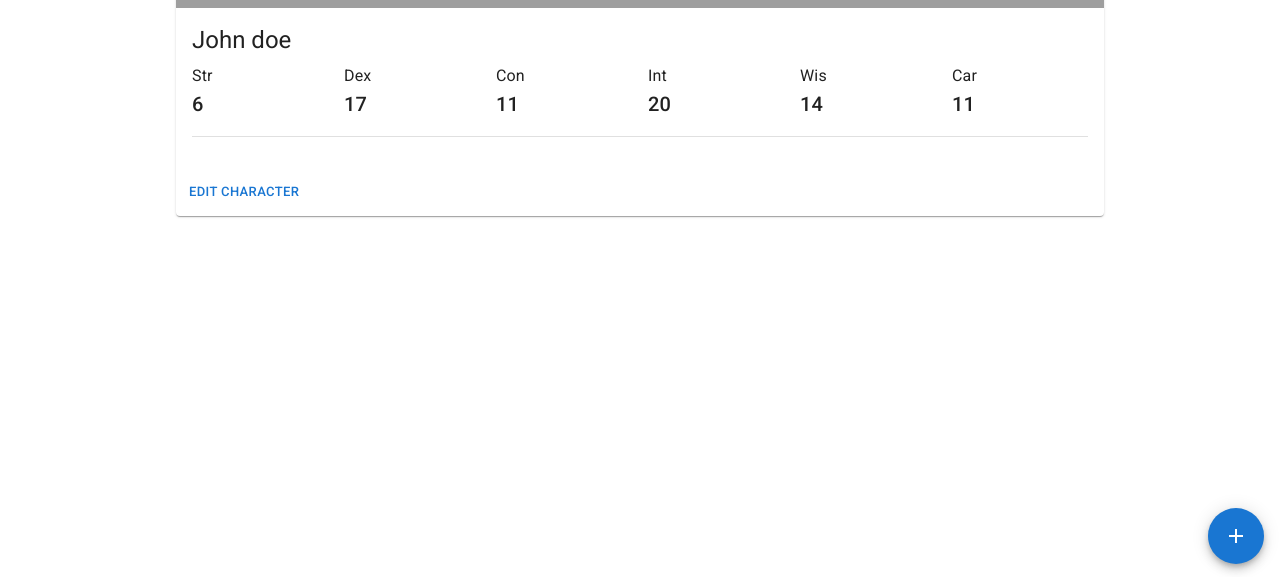
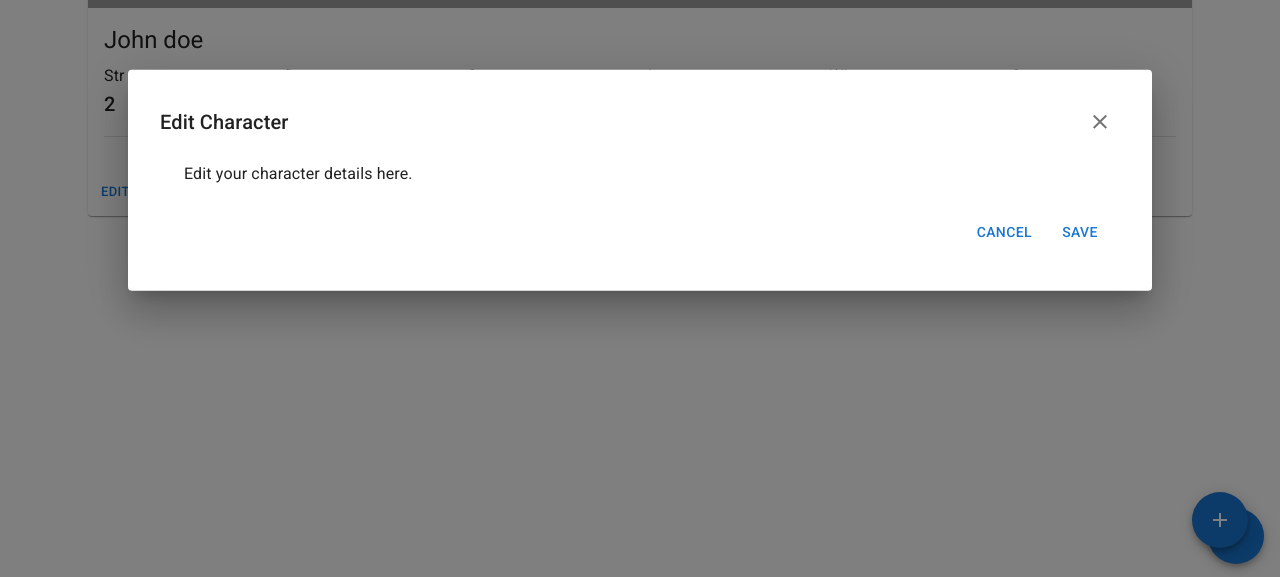
Before and after one commit to devgrunge/dnd-companion-web, a React (Vite) app: page /dashboard in a window 1280 px wide. Both pictures are taken after a click on the button "EDIT CHARACTER". Shown: the part 220-797 px from the top of the page. Built offline with nearby package versions, Linux system fonts and the light colour scheme; grey boxes are pictures that could not be loaded; a web font is replaced by a local one.

Commit message:
feat: add character modal and Player actions button

```diff
--- a/src/components/CharacterCard.tsx
+++ b/src/components/CharacterCard.tsx
@@ -1,4 +1,4 @@
-import React from "react";
+import React, { useState } from "react";
 import {
   Button,
   Card,
@@ -11,16 +11,32 @@ import {
   Grid,
   Typography,
 } from "@mui/material";
+import { CharacterEditModal } from "./CharacterEditModal";
 
 export const CharacterCard: React.FC = () => {
   const image =
-  "https://images.unsplash.com/photo-1559999831-7deaf136d4a9?q=80&w=870&auto=format&fit=crop&ixlib=rb-4.0.3&ixid=M3wxMjA3fDB8MHxwaG90by1wYWdlfHx8fGVufDB8fHx8fA%3D%3D";
+    "https://images.unsplash.com/photo-1559999831-7deaf136d4a9?q=80&w=870&auto=format&fit=crop&ixlib=rb-4.0.3&ixid=M3wxMjA3fDB8MHxwaG90by1wYWdlfHx8fGVufDB8fHx8fA%3D%3D";
+
+  const [isEditModalOpen, setIsEditModalOpen] = useState(false);
+
+  const handleEditClick = () => {
+    setIsEditModalOpen(true);
+  };
+
+  const handleEditModalClose = () => {
+    setIsEditModalOpen(false);
+  };
 
   return (
     <Container sx={{ marginTop: 5, width: "100%" }}>
       <Card sx={{ maxWidth: "100%" }}>
         <CardActionArea>
-          <CardMedia component="img" height="140" image={image} alt="Warrior Character" />
+          <CardMedia
+            component="img"
+            height="140"
+            image={image}
+            alt="Warrior Character"
+          />
           <CardContent>
             <Typography gutterBottom variant="h5" component="div">
               John doe
@@ -41,11 +57,16 @@ export const CharacterCard: React.FC = () => {
           </CardContent>
         </CardActionArea>
         <CardActions>
-          <Button size="small" color="primary">
+          <Button size="small" color="primary" onClick={handleEditClick}>
             Edit Character
           </Button>
         </CardActions>
       </Card>
+
+      <CharacterEditModal
+        open={isEditModalOpen}
+        onClose={handleEditModalClose}
+      />
     </Container>
   );
 };
--- /dev/null
+++ b/src/components/CharacterEditModal.tsx
@@ -0,0 +1,61 @@
+import React from "react";
+import {
+  Button,
+  Typography,
+  Modal,
+  Box,
+  Paper,
+  IconButton,
+  DialogContent,
+  DialogActions,
+} from "@mui/material";
+import CloseIcon from "@mui/icons-material/Close";
+
+interface CharacterEditModalProps {
+  open: boolean;
+  onClose: () => void;
+}
+
+export const CharacterEditModal: React.FC<CharacterEditModalProps> = ({
+  open,
+  onClose,
+}) => {
+  return (
+    <Modal open={open} onClose={onClose}>
+      <Paper
+        sx={{
+          position: "absolute",
+          top: "50%",
+          left: "50%",
+          transform: "translate(-50%, -50%)",
+          width: '80%',
+          bgcolor: "background.paper",
+          boxShadow: 24,
+          p: 4,
+        }}
+      >
+        <Box display="flex" justifyContent="space-between" alignItems="center">
+          <Typography variant="h6">Edit Character</Typography>
+          <IconButton onClick={onClose}>
+            <CloseIcon />
+          </IconButton>
+        </Box>
+        <DialogContent>
+          {/* Add your form or content for editing character details */}
+          {/* For simplicity, let's just display a message */}
+          <Typography variant="body1">
+            Edit your character details here.
+          </Typography>
+        </DialogContent>
+        <DialogActions>
+          <Button onClick={onClose} color="primary">
+            Cancel
+          </Button>
+          <Button onClick={onClose} color="primary">
+            Save
+          </Button>
+        </DialogActions>
+      </Paper>
+    </Modal>
+  );
+};
--- a/src/components/Copyright.tsx
+++ b/src/components/Copyright.tsx
@@ -5,7 +5,7 @@ export const Copyright = (props: SxProps) => {
   return (
     <Typography
       variant="body2"
-      // color="text.secondary"
+      color="text.secondary"
       align="center"
       {...props}
     >
--- /dev/null
+++ b/src/components/PlayerActions.tsx
@@ -0,0 +1,32 @@
+import { EditNotifications } from "@mui/icons-material";
+import { SpeedDial, SpeedDialAction, SpeedDialIcon } from "@mui/material";
+import FileCopyIcon from "@mui/icons-material/FileCopyOutlined";
+import SaveIcon from "@mui/icons-material/Save";
+import PrintIcon from "@mui/icons-material/Print";
+import ShareIcon from "@mui/icons-material/Share";
+
+export const PlayerActions = () => {
+  const actions = [
+    { icon: <FileCopyIcon />, name: "Copy" },
+    { icon: <SaveIcon />, name: "Save" },
+    { icon: <PrintIcon />, name: "Print" },
+    { icon: <ShareIcon />, name: "Share" },
+  ];
+
+  return (
+    <SpeedDial
+      ariaLabel="SpeedDial openIcon example"
+      sx={{ position: "absolute", bottom: 16, right: 16 }}
+      icon={<SpeedDialIcon openIcon={<EditNotifications />} />}
+    >
+      {actions.map((action) => (
+        <SpeedDialAction
+          key={action.name}
+          icon={action.icon}
+          tooltipTitle={action.name}
+          tooltipOpen
+        />
+      ))}
+    </SpeedDial>
+  );
+};
--- a/src/components/Rooms.tsx
+++ b/src/components/Rooms.tsx
@@ -1,56 +1,6 @@
 import React from "react";
-import {
-  Button,
-  Card,
-  CardActionArea,
-  CardActions,
-  CardContent,
-  CardMedia,
-  Container,
-  Divider,
-  Grid,
-  Typography,
-} from "@mui/material";
+import { CharacterCard } from "./CharacterCard";
 
 export const RoomsBoard: React.FC = () => {
-  const image =
-    "https://images.unsplash.com/photo-1559999831-7deaf136d4a9?q=80&w=870&auto=format&fit=crop&ixlib=rb-4.0.3&ixid=M3wxMjA3fDB8MHxwaG90by1wYWdlfHx8fGVufDB8fHx8fA%3D%3D";
-
-  return (
-    <Container sx={{ marginTop: 5, width: "100%" }}>
-      <Card sx={{ maxWidth: "100%" }}>
-        <CardActionArea>
-          <CardMedia
-            component="img"
-            height="140"
-            image={image}
-            alt="Warrior Character"
-          />
-          <CardContent>
-            <Typography gutterBottom variant="h5" component="div">
-              Awesome guy
-            </Typography>
-            <Grid container spacing={2} columns={{ xs: 12, sm: 12, md: 12 }}>
-              {Array.from(Array(6)).map((_, index) => (
-                <Grid item xs={2} sm={2} md={2} key={index}>
-                  <Typography variant="body1">
-                    {["Str", "Dex", "Con", "Int", "Wis", "Car"][index]}
-                  </Typography>
-                  <Typography variant="h6">
-                    {Math.floor(Math.random() * 20) + 1}
-                  </Typography>
-                </Grid>
-              ))}
-            </Grid>
-            <Divider sx={{ width: "100%", marginTop: 2, marginBottom: 2 }} />
-          </CardContent>
-        </CardActionArea>
-        <CardActions>
-          <Button size="small" color="primary">
-            Edit Character
-          </Button>
-        </CardActions>
-      </Card>
-    </Container>
-  );
+  return <CharacterCard />;
 };
--- a/src/views/Home.tsx
+++ b/src/views/Home.tsx
@@ -5,7 +5,6 @@ import Tabs from "@mui/material/Tabs";
 import Tab from "@mui/material/Tab";
 import Zoom from "@mui/material/Zoom";
 import Fab from "@mui/material/Fab";
-import AddIcon from "@mui/icons-material/Add";
 import EditIcon from "@mui/icons-material/Edit";
 import UpIcon from "@mui/icons-material/KeyboardArrowUp";
 import { green } from "@mui/material/colors";
@@ -15,6 +14,7 @@ import { Container } from "@mui/material";
 import { CoffeTab } from "../components/BuyMeACoffe";
 import { RoomsBoard } from "../components/Rooms";
 import { CharacterCard } from "../components/CharacterCard";
+import { PlayerActions } from "../components/PlayerActions";
 
 
 const a11yProps = (index: number) => {
@@ -46,9 +46,9 @@ export const Home = () => {
     setValue(newValue);
   };
 
-  const handleChangeIndex = (index: number) => {
-    setValue(index);
-  };
+  // const handleChangeIndex = (index: number) => {
+  //   setValue(index);
+  // };
 
   const transitionDuration = {
     enter: theme.transitions.duration.enteringScreen,
@@ -59,7 +59,7 @@ export const Home = () => {
     {
       color: "primary" as const,
       sx: fabStyle as SxProps,
-      icon: <AddIcon />,
+      icon: <PlayerActions />,
       label: "Add",
     },
     {
@@ -102,7 +102,7 @@ export const Home = () => {
       <Container
         sx={{
           marginTop: 5,
-          width: "80%",
+          width: "100%",
         }}
       >
         {value === 0 && <CharacterCard />}
```
Also changed, not shown: src/assets/Classes/Warrior.tsx (deleted, +0 -14 lines), src/components/IconMenu.tsx (deleted, +0 -54 lines).
